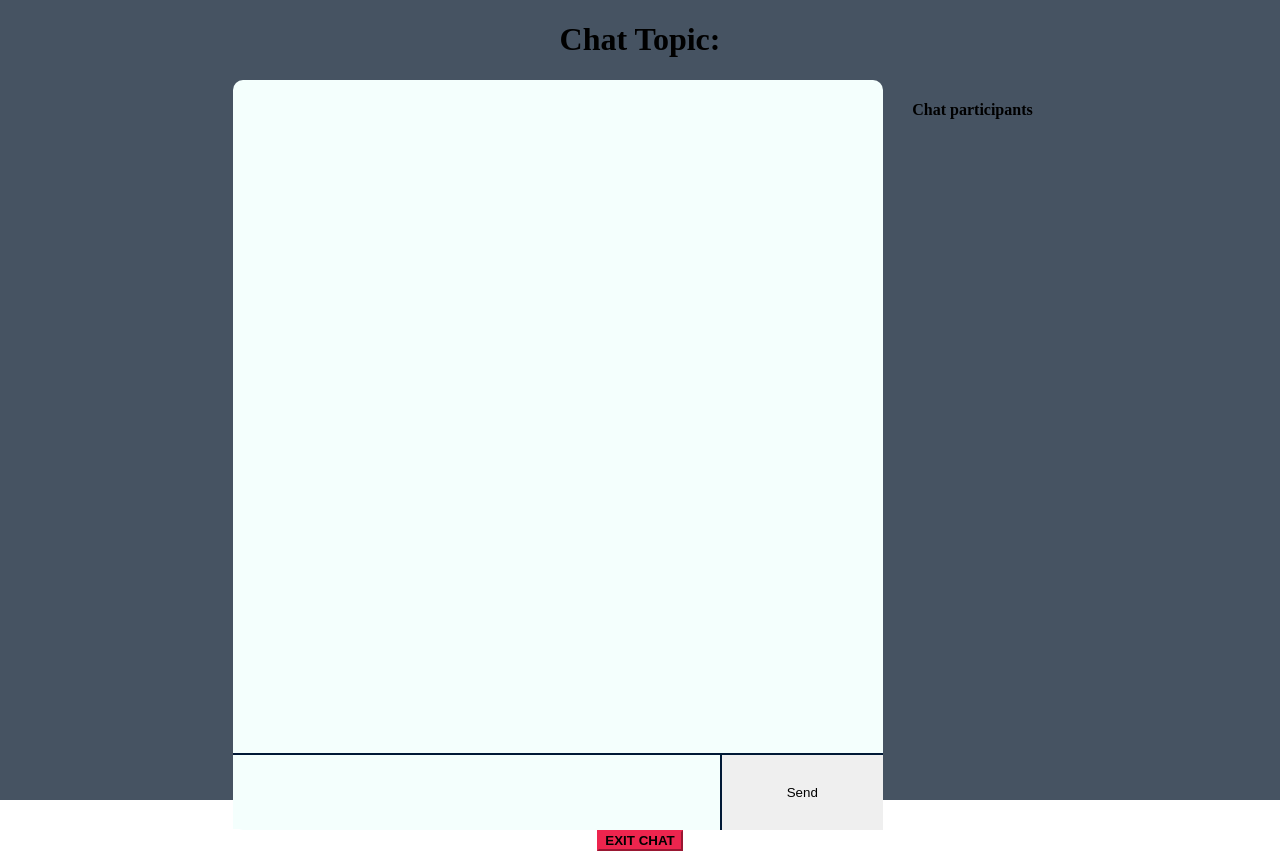
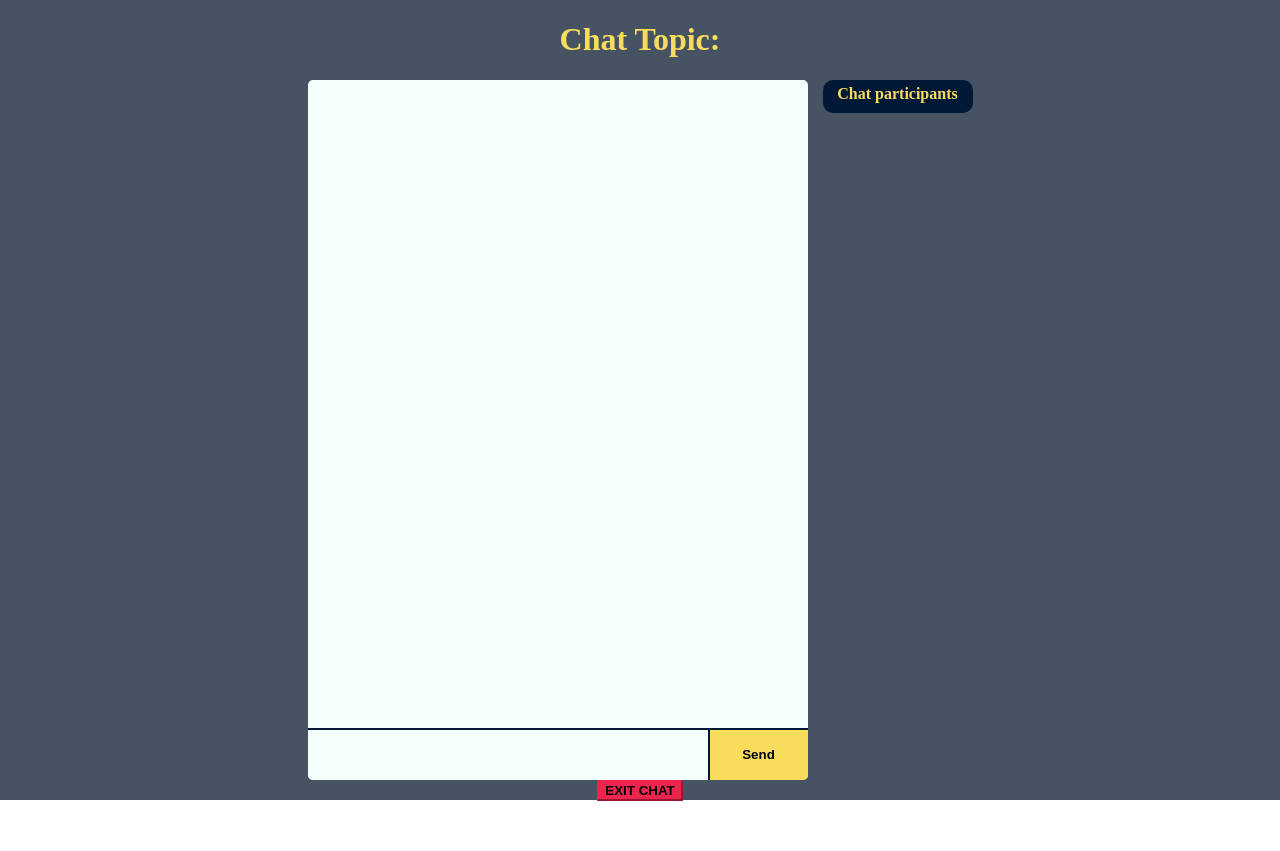
Before and after one commit to emilgsalmi/4Chat, a React (Vite) app in the folder client/: page /room in a window 1280 px wide. After the commit the page ends 801 px from the top, so only its background shows below. Built offline with nearby package versions, Linux system fonts and the light colour scheme.

Commit message:
fixed bugs

```diff
--- a/client/src/socketContext.tsx
+++ b/client/src/socketContext.tsx
@@ -20,6 +20,8 @@ interface ISocketContext {
 
 	messages: IMessageObject[];
 	sendMessage: (message: string) => void;
+	setMessages: React.Dispatch<React.SetStateAction<IMessageObject[]>>;
+	joinRoom : (roomToJoin:string, roomToLeave?:string) => void;
 }
 
 export interface IRoomObject {
@@ -45,9 +47,10 @@ const defaultValues = {
 	leaveRoom: () => {},
 	isTyping: () => {},
 	userTyping: '',
-
 	messages: [],
 	sendMessage: () => {},
+	setMessages: () => {},
+	joinRoom: () => {}
 };
 
 // Context to access socketinfo
@@ -74,6 +77,7 @@ const SocketProvider = ({ children }: PropsWithChildren) => {
 		setUsername(username);
 		socket.emit('new-user', username);
 		socket.emit('join-room', 'lobby');
+
 	};
 
 	//Listen to if a user is typing & update state
@@ -81,7 +85,7 @@ const SocketProvider = ({ children }: PropsWithChildren) => {
 		if (skipRun) setSkipRun(false);
 		if (!skipRun) {
 			socket.on('user-typing', (user: string) => {
-				// console.log(username);
+
 				if (user !== username) {
 					setUserTyping(user + ' is typing...');
 					setTimeout(() => {
@@ -120,6 +124,19 @@ const SocketProvider = ({ children }: PropsWithChildren) => {
 		socket.emit('send-message', { data });
 	};
 
+	// Join room function
+	const joinRoom = (roomToJoin:string, roomToLeave?:string) => {
+		setMyRoom(roomToJoin);
+		if (roomToLeave) {
+			socket.emit('join-room', roomToJoin, roomToLeave)
+		}
+		else {
+			socket.emit('join-room', roomToJoin)
+		}
+
+	}
+
+
 	// Leave room function
 	const leaveRoom = (room: string) => {
 		setMyRoom('');
@@ -146,6 +163,8 @@ const SocketProvider = ({ children }: PropsWithChildren) => {
 				userTyping,
 				messages,
 				sendMessage,
+				setMessages,
+				joinRoom
 			}}
 		>
 			{children}
--- a/client/src/style/room.scss
+++ b/client/src/style/room.scss
@@ -10,6 +10,7 @@ margin: 0;
 
     #chatroom_topic {
         text-align: center;
+        color: #F9DC5C
     }
 
     .chat_content_container {
@@ -19,9 +20,16 @@ margin: 0;
 
     .participant_list {
         width: 150px;
-        height: 750px;
+        height: fit-content;
         text-align: center;
         margin-left: 15px;
+        background-color: #011936;
+        border-radius: 10px;
+        color: #F9DC5C;
+
+        h4 {
+            margin: 5px 0 10px 0;
+        }
 
         ul {
         list-style-type: none;
@@ -34,17 +42,22 @@ margin: 0;
     }
 
     .chat {
-        height: 750px;
+        height: 700px;
         background-color: #F4FFFD;
-        width: 650px;
+
         display: flex;
         flex-direction: column;
-        border-radius: 10px;
+        justify-content: space-between;
+        border-radius: 5px;
+
+        .chat__typing {
+            margin: 0;
+        }
 
 
         .chat__feed {
-            width: 100%;
-            height:90%;
+            width: 500px;
+            height:600px;
             border-top-left-radius: 5px;
             border-top-right-radius: 5px;
             overflow-y: scroll;
@@ -52,9 +65,11 @@ margin: 0;
             .message {
                 padding-inline: 20px;
                 height: fit-content;
+                margin: 0;
 
                 p {
                     margin: 0;
+                    word-break: break-all;
                 }
             }
             .message--self {
@@ -64,7 +79,7 @@ margin: 0;
 
 
         .chat__lower__container {
-             height: 10%;
+            //  height: ;
             display: flex;
             border-top: 2px solid #011936;
 
@@ -76,10 +91,11 @@ margin: 0;
                 background-color: #F4FFFD;
                 // border-color: #F9DC5C;
                 border: none;
-                height: 99%;
-                width: 75%;
+                height: 50px;
+                width: 80%;
                 margin: 0;
                 padding: 0;
+                border-bottom-left-radius: 5px;
                 &:focus {
                     outline-width: 0;
                 }
@@ -87,10 +103,13 @@ margin: 0;
 
             .chat__submit-btn {
               height: 100%;
-              width: 25%;
+              width: 20%;
               padding:0;
               border: 0;
               border-left: 2px solid #011936;
+              border-bottom-right-radius: 5px;
+              background-color: #F9DC5C;
+              font-weight: bold;
             }
         }
     }
--- a/client/src/views/Home.tsx
+++ b/client/src/views/Home.tsx
@@ -4,7 +4,7 @@ import { useNavigate } from 'react-router';
 import { validateUsername } from '../utils/validation';
 
 function Home() {
-	const { username, setUsername, enterLobby } = useSocket();
+	const { enterLobby } = useSocket();
 	const [errorMsg, setErrorMsg] = useState(''); // error message to display if username is invalid
 
 	const [usernameHolder, setUsernameHolder] = useState("")
--- a/client/src/views/Lobby.tsx
+++ b/client/src/views/Lobby.tsx
@@ -10,7 +10,7 @@ function Lobby() {
 	const [roomUsers, setRoomUsers] = useState([])
 	const [allUsers, setAllUsers] = useState(0)
 
-	const {setMyRoom, rooms, myRoom} = useSocket();
+	const {setMyRoom, rooms, setMessages, myRoom, joinRoom} = useSocket();
 	const navigate = useNavigate();
 
 	useEffect(() => {
@@ -30,7 +30,18 @@ function Lobby() {
 
 	useEffect(() => {
 		let rooms = roomList.map((room, i) => {
-			return <li key={i} onClick={() => {setMyRoom(room); navigate(`/room`)}} >
+			return <li key={i} onClick={() =>
+			{
+				if(myRoom !== '') {
+					joinRoom(room, myRoom)
+				}
+				else {
+                   joinRoom(room);
+				}
+			setMyRoom(room);
+			setMessages([]);
+			navigate('/room');
+			}} >
 			 <h4>{room}</h4>
 
 			 <span>Users in room: {roomUsers[i]}</span>
@@ -47,7 +58,7 @@ function Lobby() {
 			<div>
 				<h3>Create Room</h3>
 			<input type="text" placeholder="Topic" onChange={(e) => {setTopic(e.target.value)}} />
-			<button onClick={() => {setMyRoom(topic); navigate('/room')} }>CREATE</button>
+			<button onClick={() => {joinRoom(topic, myRoom); setMessages([]); navigate('/room')} }>CREATE</button>
 			</div>
 
 			<div>
--- a/client/src/views/Room.tsx
+++ b/client/src/views/Room.tsx
@@ -13,12 +13,14 @@ function Room() {
 		userTyping,
 		messages,
 		sendMessage,
+		setMessages
 	} = useSocket();
 
 	const [participantList, setParticipantList] = useState([]);
 	const [html, setHtml] = useState<JSX.Element[]>([]);
 	const [message, setMessage] = useState('');
 	const [whoIsTyping, setWhoIsTyping] = useState('');
+
 
 	const navigate = useNavigate();
 
@@ -41,6 +43,7 @@ function Room() {
 			</div>
 		);
 	});
+
 
 	// Render participants
 	useEffect(() => {
@@ -69,13 +72,13 @@ function Room() {
 		setWhoIsTyping(userTyping);
 	}, [userTyping]);
 
-	// Listen to changes to messages & render output + Autoscroll to bottom
+	// Listen to changes to messages & Autoscroll to bottom
 	useEffect(() => {
-		console.log('triggered messages useEffect in Room.tsx');
 		chatboxRef.current?.scrollIntoView({
 			behavior: 'smooth',
 			block: 'end'
 		})
+
 	}, [messages]);
 
 	//#endregion
@@ -90,12 +93,15 @@ function Room() {
 				{/* Messages */}
 				<article className='chat__feed'>
 					{feedHtml}
-					<div ref={chatboxRef} className='chat_scroll_to_div'></div>
+
+					{/* div to stick to bottom for scrolling */}
+					<div ref={chatboxRef} className='chat_scroll_to_div'>
+					</div>
 				</article>
-
-				<div className="chat__lower__container">
 				{/* Typing indicator */}
 				<p className='chat__typing'>{whoIsTyping}</p>
+				<div className="chat__lower__container">
+
 
 				{/* Input field */}
 				<input
@@ -133,6 +139,7 @@ function Room() {
 			<button className='exit_button'
 				onClick={() => {
 					leaveRoom(myRoom);
+					setMessages([])
 					navigate(-1);
 				}}
 			>
```
Also changed, not shown: 1 other file (tests, documents, lock files or other folders).
